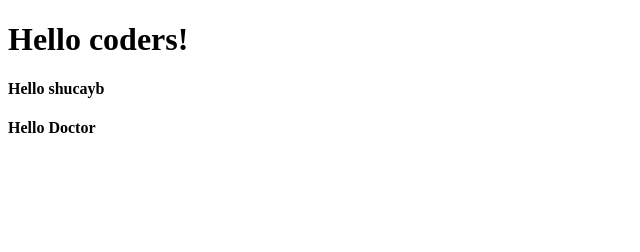
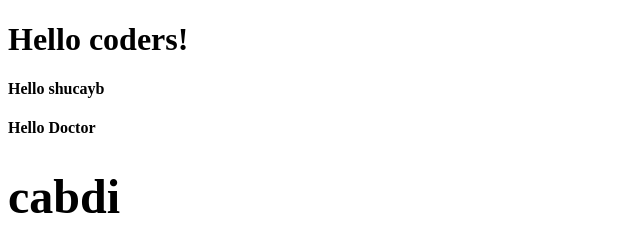
Before and after one commit to Shucayb-ayuub123/cabdi-gmail.com, a plain HTML site: page GITONE/Index.html in a window 1280 px wide. Shown: the whole page, without its empty margins (0-640 px from the left). Drawn offline with Linux system fonts and the light colour scheme.

Commit message:
just for main and dev

```diff
--- a/GITONE/Index.html
+++ b/GITONE/Index.html
@@ -6,8 +6,20 @@
     <title>Document</title>
 </head>
 <body>
-    <h1>Hello coders!</h1>
+    <div>
+<h1>Hello coders!</h1>
     <h4>Hello shucayb</h4>
     <h4>Hello Doctor</h4>
+    </div>
+
+    <div>
+        <h2>
+            <main>
+                <h1>cabdi</h1>
+            </main>
+        </h2>
+    </div>
+
+
 </body>
 </html>
```
